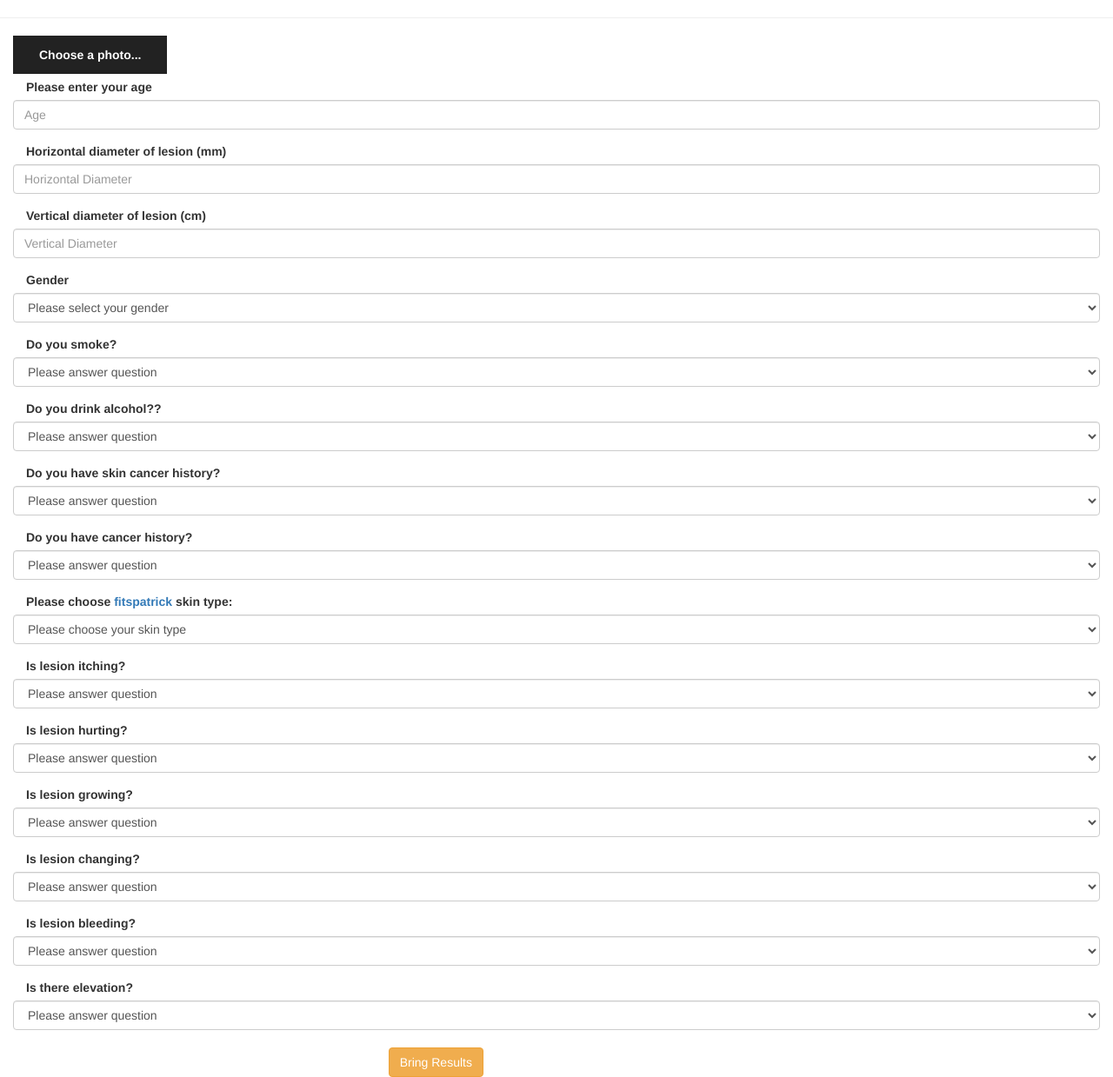
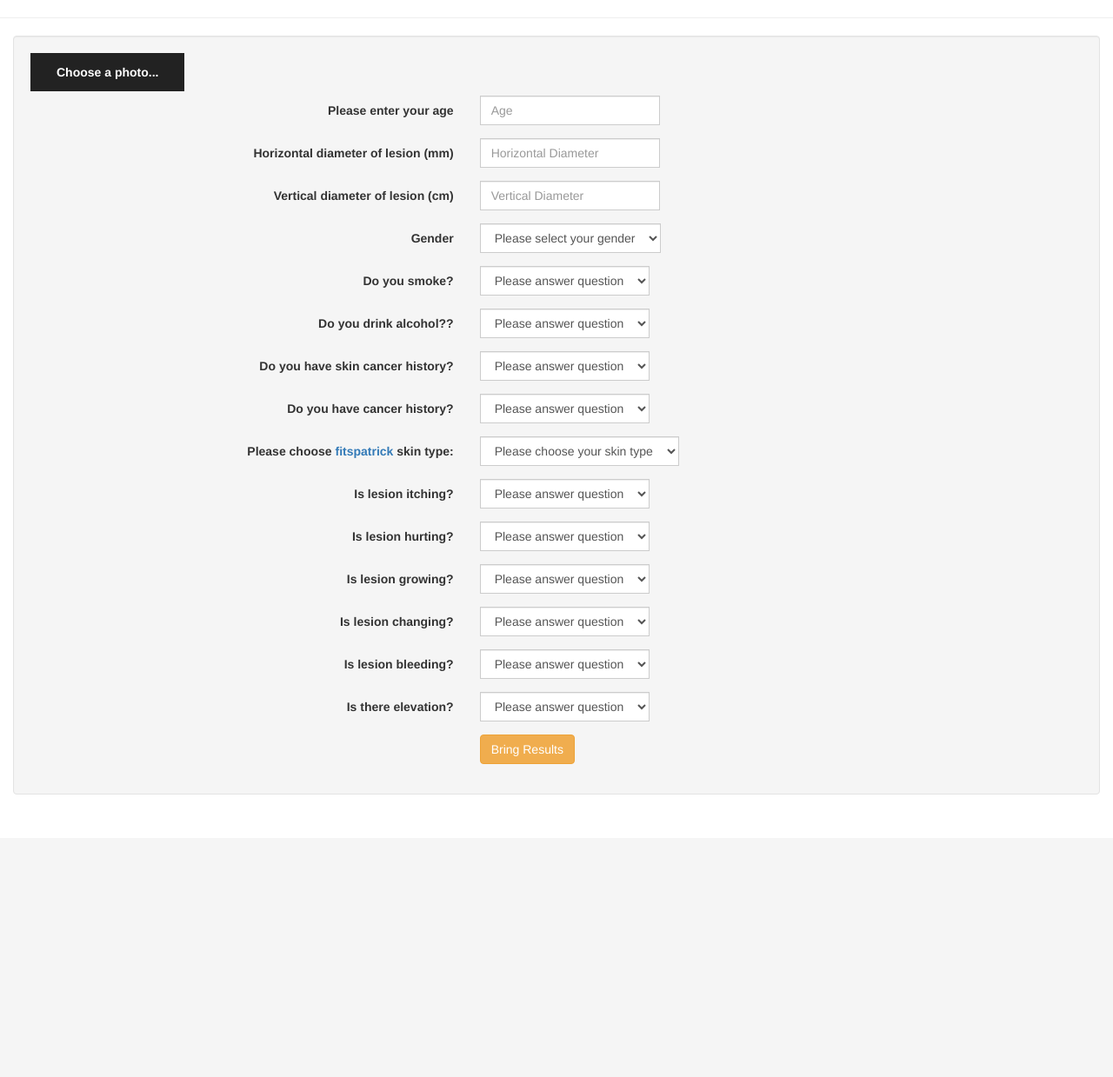
Before and after one commit to ogulkokan/flask_skin_app, a Flask app: page / in a window 1280 px wide. Shown: the part 52-1291 px from the top of the page at 87% size. After the commit the page ends 966 px from the top, so only its background shows below. Run offline with Flask 2, Linux system fonts and the light colour scheme; parts of the project's set-up code (start-up, migrations or seed data) failed here and were passed over; some libraries are stand-ins or nearby versions.

Commit message:
final version skinflask

```diff
--- a/app.py
+++ b/app.py
@@ -28,6 +28,9 @@ app = Flask(__name__)
 app.secret_key = os.urandom(24)
 
 # load models
+module = hub.KerasLayer("./models/bit_s-r50x1_1")
+rf_model =  pickle.load(open('./models/rf_model.pkl', 'rb'))
+svm_model =  pickle.load(open('./models/svm_model.pkl', 'rb'))
 
 
 # load image feature dataset
@@ -72,7 +75,7 @@ def index():
             image_batch = np.expand_dims(numpy_image, axis=0)
 
             #images = ...  # A batch of images with shape [batch_size, height, width, 3].
-            module = hub.KerasLayer("./models/bit_s-r50x1_1")
+            #module = hub.KerasLayer("./models/bit_s-r50x1_1")
             features = module(image_batch)  # Features with shape [batch_size, 2048].
             print(features)
 
@@ -100,7 +103,7 @@ def index():
             final_features = [np.array(int_features)]
 
             # load Random Forest model and make prediction
-            rf_model =  pickle.load(open('./models/rf_model.pkl', 'rb'))
+            # rf_model =  pickle.load(open('./models/rf_model.pkl', 'rb'))
             prediction = rf_model.predict(final_features)
 
 
@@ -122,7 +125,7 @@ def index():
             X_test_feature_yj_pca_fusion = np.concatenate((X_test_feature_yj_pca, final_features), axis=1)
 
             # load svm model and predict results
-            svm_model =  pickle.load(open('./models/svm_model.pkl', 'rb'))
+            #svm_model =  pickle.load(open('./models/svm_model.pkl', 'rb'))
             prediction_svm = svm_model.predict(X_test_feature_yj_pca_fusion)
             print(X_test_feature_yj_pca_fusion.shape)
             print('svm_prediction', prediction_svm)
--- a/templates/index.html
+++ b/templates/index.html
@@ -12,10 +12,11 @@
 {% block body %}
 
 <div class="container-fluid">
-  <div class="div-center">
+  <div class="px-2">
 
 
-        <form id="upload-file" method="post" enctype="multipart/form-data">
+        <form class="well form-horizontal" id="upload-file" method="post" enctype="multipart/form-data">
+          <fieldset>
           <label for="imageUpload" class="upload-label">Choose a photo...</label>
 
 
@@ -24,82 +25,118 @@
 
 
 
+          <!-- Age -->
+          <div class="form-group">
 
-            <div class="form-group">
-              <label class="col-md-4 control-label">Please enter your age</label>
+            <label class="col-md-5 control-label">Please enter your age</label>
+            <div class="col-md-5 inputGroupContainer">
+              <div class="input-group">
             <input  name="age" placeholder="Age" class="form-control"  type="text" required="required">
               </div>
+            </div>
+            </div>
 
+          <!-- Horizontal diameter -->
           <div class="form-group">
-              <label class="col-md-4 control-label">Horizontal diameter of lesion (mm)</label>
+            <label class="col-md-5 control-label">Horizontal diameter of lesion (mm)</label>
+            <div class="col-md-5 inputGroupContainer">
+              <div class="input-group">
             <input name="diameter" placeholder="Horizontal Diameter" class="form-control"  type="text" required="required">
+          </div>
+        </div>
+      </div>
+
+          <!-- Vertical diameter -->
+          <div class="form-group">
+            <label class="col-md-5 control-label" >Vertical diameter of lesion (cm)</label>
+            <div class="col-md-5 inputGroupContainer">
+              <div class="input-group">
+            <input name="diamater2" placeholder="Vertical Diameter" class="form-control"  type="text" required="required">
+          </div>
+        </div>
       </div>
 
 
+          <!-- Vertical diameter -->
           <div class="form-group">
-              <label class="col-md-4 control-label" >Vertical diameter of lesion (cm)</label>
-              <input name="diamater2" placeholder="Vertical Diameter" class="form-control"  type="text" required="required">
-            </div>
-
-
-
-            <div class="form-group">
-              <label class="col-md-4 control-label">Gender</label>
+            <label class="col-md-5 control-label">Gender</label>
+            <div class="col-md-5 inputGroupContainer">
+              <div class="input-group">
               <select name="gender" class="form-control selectpicker" required="required">
                 <option value="" >Please select your gender</option>
                 <option value="1">Male</option>
                 <option value="0">Female</option>
               </select>
             </div>
+          </div>
+        </div>
 
 
-          <!-- Select Basic -->
+          <!-- Smoke -->
           <div class="form-group">
-            <label class="col-md-4 control-label">Do you smoke?</label>
+            <label class="col-md-5 control-label">Do you smoke?</label>
+            <div class="col-md-5 inputGroupContainer">
+              <div class="input-group">
               <select name="smoke" class="form-control selectpicker" required="required">
                 <option value="" >Please answer question</option>
                 <option value="1">Yes</option>
                 <option value="0">No</option>
               </select>
             </div>
+          </div>
+        </div>
 
 
           <!-- Drink Alcohol -->
           <div class="form-group">
-            <label class="col-md-4 control-label">Do you drink alcohol??</label>
+            <label class="col-md-5 control-label">Do you drink alcohol??</label>
+            <div class="col-md-5 inputGroupContainer">
+              <div class="input-group">
               <select name="alcohol" class="form-control selectpicker" required="required">
                 <option value="" >Please answer question</option>
                 <option value="1">Yes</option>
                 <option value="0">No</option>
               </select>
             </div>
+          </div>
+        </div>
 
 
           <!-- Skin Cancer History -->
           <div class="form-group">
-              <label class="col-md-4 control-label">Do you have skin cancer history?</label>
+            <label class="col-md-5 control-label">Do you have skin cancer history?</label>
+            <div class="col-md-5 inputGroupContainer">
+              <div class="input-group">
               <select name="cancer1" class="form-control selectpicker" required="required">
                 <option value="" >Please answer question</option>
                 <option value="1">Yes</option>
                 <option value="0">No</option>
               </select>
             </div>
+          </div>
+        </div>
 
 
           <!-- Cancer History -->
           <div class="form-group">
-              <label class="col-md-4 control-label">Do you have cancer history?</label>
+            <label class="col-md-5 control-label">Do you have cancer history?</label>
+            <div class="col-md-5 inputGroupContainer">
+              <div class="input-group">
               <select name="cancer2" class="form-control selectpicker" required="required">
                 <option value="" >Please answer question</option>
                 <option value="1">Yes</option>
                 <option value="0">No</option>
               </select>
             </div>
+          </div>
+        </div>
 
 
           <!-- Fitspatrick Skin Type -->
           <div class="form-group">
-              <label class="col-md-4 control-label">Please choose <a href="https://dermnetnz.org/topics/skin-phototype/">fitspatrick</a>  skin type:</label>
+            <label class="col-md-5 control-label">Please choose <a href="https://dermnetnz.org/topics/skin-phototype/">fitspatrick</a>  skin type:</label>
+            <div class="col-md-5 inputGroupContainer">
+              <div class="input-group">
               <select name="fitspatrick" class="form-control selectpicker" required="required">
                 <option value="" >Please choose your skin  type</option>
                 <option value="1">1</option>
@@ -110,81 +147,104 @@
                 <option value="6">6</option>
               </select>
             </div>
+          </div>
+        </div>
 
 
           <!-- Itching  -->
           <div class="form-group">
-              <label class="col-md-4 control-label">Is lesion itching?</label>
+            <label class="col-md-5 control-label">Is lesion itching?</label>
+            <div class="col-md-5 inputGroupContainer">
+              <div class="input-group">
               <select name="itching" class="form-control selectpicker" required="required">
                 <option value="" >Please answer question</option>
                 <option value="1">Yes</option>
                 <option value="0">No</option>
               </select>
             </div>
+          </div>
+        </div>
 
 
           <!-- Hurting  -->
           <div class="form-group">
-              <label class="col-md-4 control-label">Is lesion hurting?</label>
+            <label class="col-md-5 control-label">Is lesion hurting?</label>
+            <div class="col-md-5 inputGroupContainer">
+              <div class="input-group">
               <select name="hurting" class="form-control selectpicker" required="required">
                 <option value="" >Please answer question</option>
                 <option value="1">Yes</option>
                 <option value="0">No</option>
               </select>
             </div>
+          </div>
+        </div>
 
           <!-- Growing  -->
           <div class="form-group">
-              <label class="col-md-4 control-label">Is lesion growing?</label>
+            <label class="col-md-5 control-label">Is lesion growing?</label>
+            <div class="col-md-5 inputGroupContainer">
+              <div class="input-group">
               <select name="growing" class="form-control selectpicker" required="required">
                 <option value="" >Please answer question</option>
                 <option value="1">Yes</option>
                 <option value="0">No</option>
               </select>
             </div>
+          </div>
+        </div>
 
 
           <!-- Changing  -->
           <div class="form-group">
-              <label class="col-md-4 control-label">Is lesion changing?</label>
+            <label class="col-md-5 control-label">Is lesion changing?</label>
+            <div class="col-md-5 inputGroupContainer">
+              <div class="input-group">
               <select name="changing" class="form-control selectpicker" required="required">
                 <option value="" >Please answer question</option>
                 <option value="1">Yes</option>
                 <option value="0">No</option>
               </select>
             </div>
+          </div>
+        </div>
 
           <!-- Bleeding  -->
           <div class="form-group">
-              <label class="col-md-4 control-label">Is lesion bleeding?</label>
+            <label class="col-md-5 control-label">Is lesion bleeding?</label>
+            <div class="col-md-5 inputGroupContainer">
+              <div class="input-group">
               <select name="bleeding" class="form-control selectpicker" required="required">
                 <option value="" >Please answer question</option>
                 <option value="1">Yes</option>
                 <option value="0">No</option>
               </select>
             </div>
+          </div>
+        </div>
 
           <!-- Elevation  -->
           <div class="form-group">
-              <label class="col-md-4 control-label">Is there elevation?</label>
+            <label class="col-md-5 control-label">Is there elevation?</label>
+            <div class="col-md-5 inputGroupContainer">
+              <div class="input-group">
               <select name="elevation" class="form-control selectpicker" required="required">
                 <option value="" >Please answer question</option>
                 <option value="1">Yes</option>
                 <option value="0">No</option>
               </select>
             </div>
-
-
-
+          </div>
+        </div>
 
           <!-- Submit Button -->
           <div class="form-group">
-              <label class="col-md-4 control-label"></label>
-              <div class="col-md-4">
+            <label class="col-md-5 control-label"></label>
+            <div class="col-md-5">
               <button name="file" type="submit" value="Submit" class="btn btn-warning" id="btn-predict">Bring Results <span></span></button>
             </div>
 
-
+          </fieldset>
         </form>
 
 
```
Lines whose indentation alone changed are shown as unchanged.
